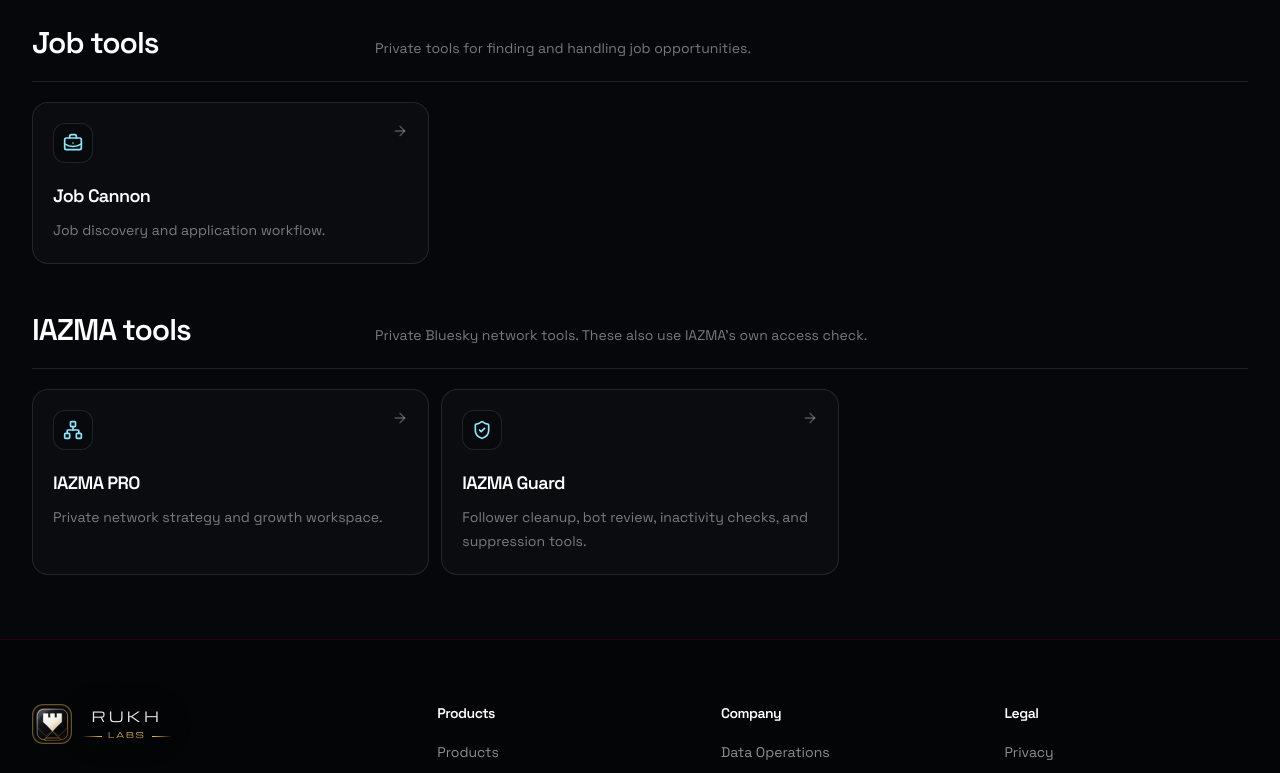
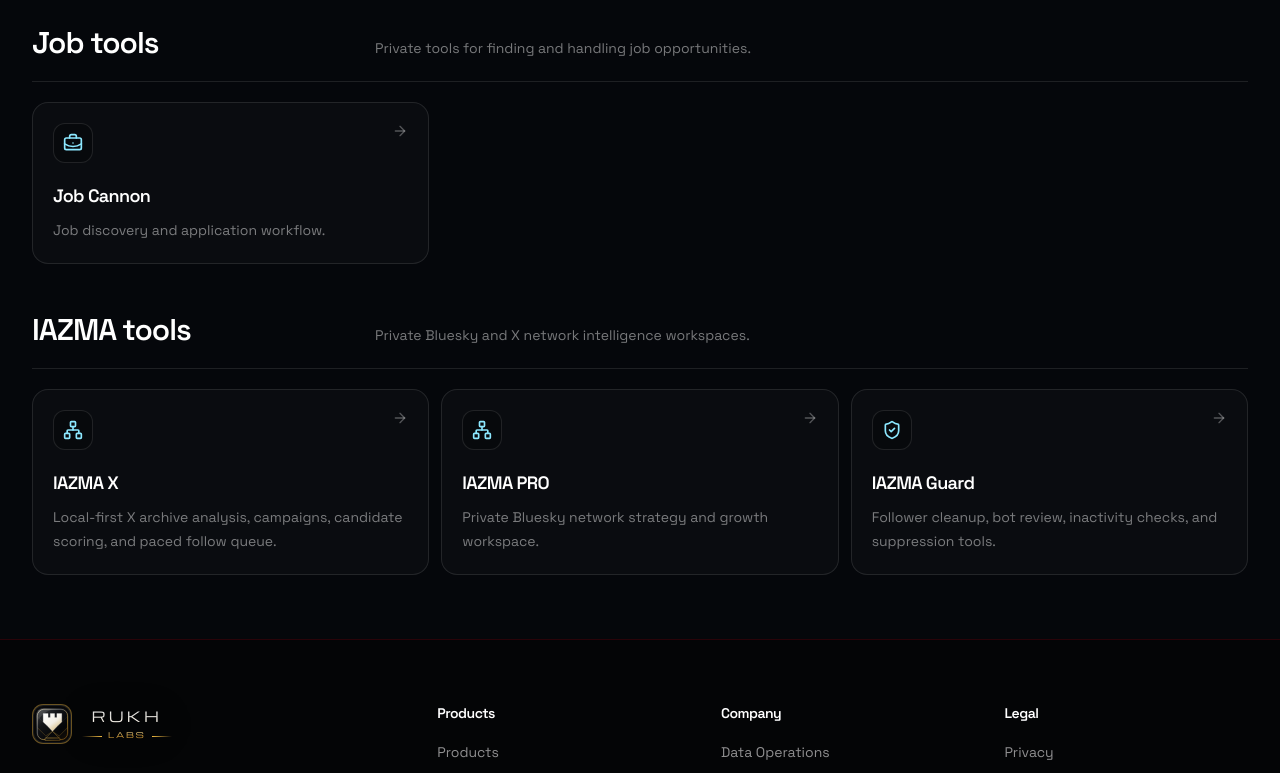
Before and after one commit to red-madhi/rukh-labs-site, a Next.js app: page /admin in a window 1280 px wide. Shown: the part 1103-1876 px from the top of the page. Built offline with nearby package versions, Linux system fonts and the light colour scheme.

Commit message:
feat: link IAZMA X from private admin hub

```diff
--- a/src/app/admin/page.tsx
+++ b/src/app/admin/page.tsx
@@ -85,11 +85,17 @@
   },
   {
     title: "IAZMA tools",
-    description: "Private Bluesky network tools. These also use IAZMA's own access check.",
+    description: "Private Bluesky and X network intelligence workspaces.",
     items: [
       {
+        title: "IAZMA X",
+        description: "Local-first X archive analysis, campaigns, candidate scoring, and paced follow queue.",
+        href: "/admin/iazma-x",
+        icon: Network,
+      },
+      {
         title: "IAZMA PRO",
-        description: "Private network strategy and growth workspace.",
+        description: "Private Bluesky network strategy and growth workspace.",
         href: "/tools/bluesky-network-advanced/app",
         icon: Network,
       },
```
